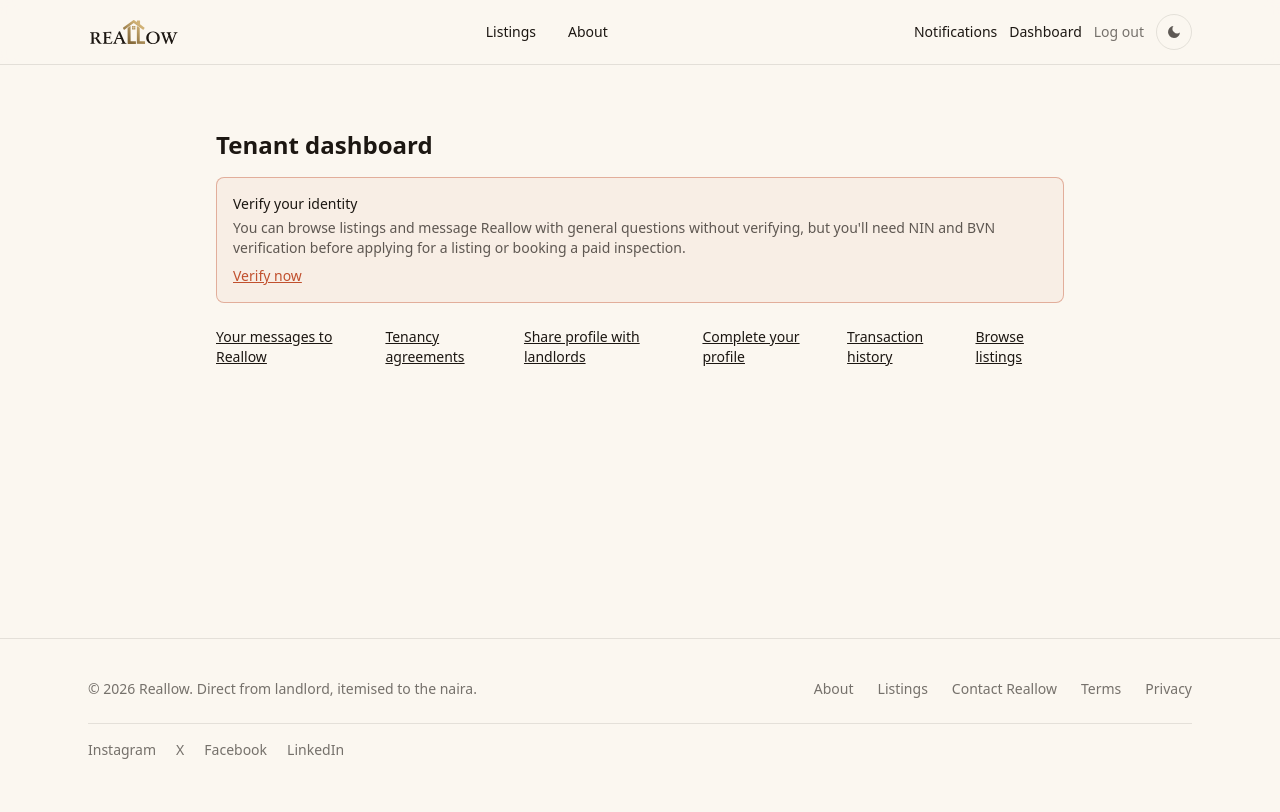
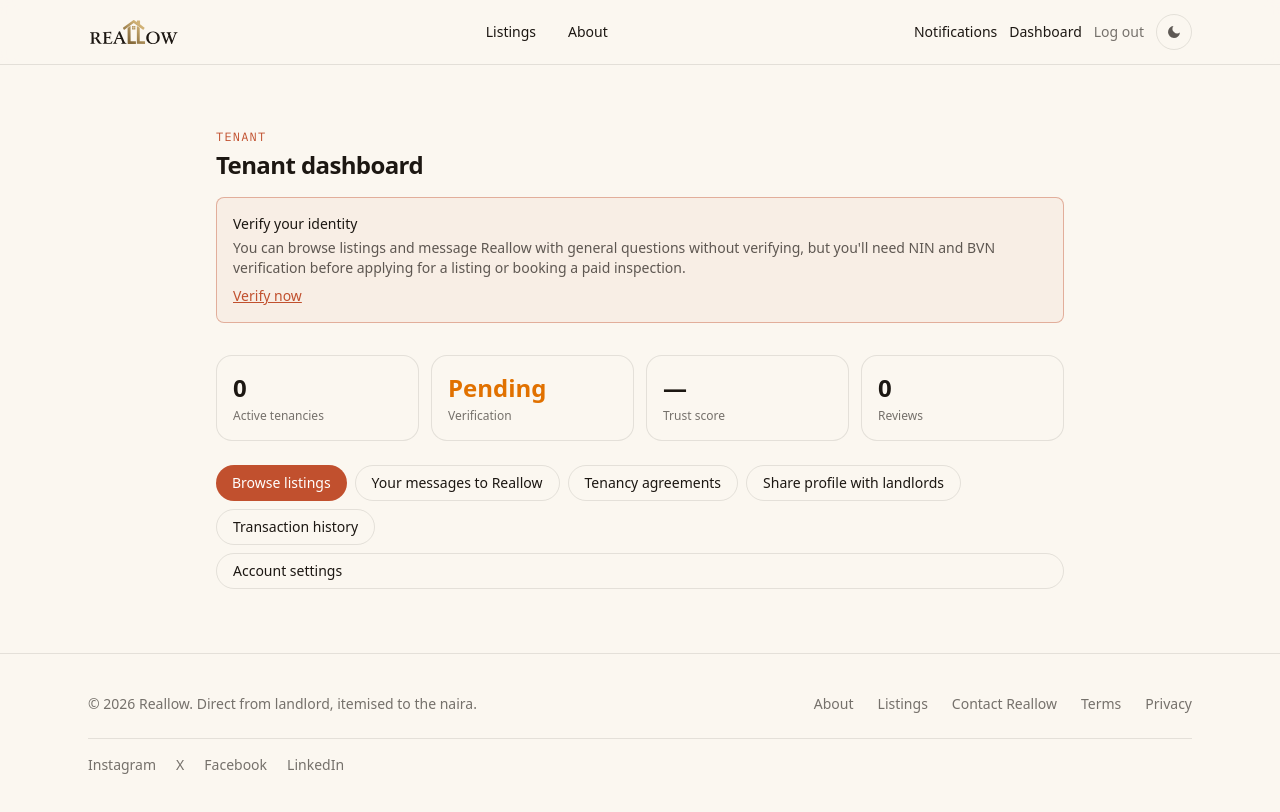
Before and after one commit to rhunor/reelo, a Next.js app: page /dashboard/tenant in a window 1280 px wide. Shown: the top 812 px of the page. Built offline with nearby package versions, Linux system fonts and the light colour scheme; no server answers; the database is empty; sample sign-in values are in the browser's storage.

Commit message:
lohoutbuttonerr

```diff
--- a/src/app/dashboard/admin/page.tsx
+++ b/src/app/dashboard/admin/page.tsx
@@ -1,39 +1,54 @@
-import Link from "next/link";
 import { getCollections } from "@/lib/db";
 import { approveListing, rejectListing, scheduleInspection } from "./actions";
 import { CheckInButton } from "@/components/check-in-button";
+import { DashboardHeader, StatGrid, QuickLinks, AccountSettingsLink } from "@/components/dashboard-shell";
 
 export const dynamic = "force-dynamic";
 
 export default async function AdminDashboardPage() {
-  const { properties } = await getCollections();
-  const pending = await properties.find({ status: "pending_verification" }).sort({ createdAt: 1 }).toArray();
+  const { properties, tickets, agreements } = await getCollections();
+  const [pending, openTicketCount, payoutPendingCount, refundPendingCount] = await Promise.all([
+    properties.find({ status: "pending_verification" }).sort({ createdAt: 1 }).toArray(),
+    tickets.countDocuments({ status: { $in: ["open", "in_progress"] } }),
+    agreements.countDocuments({ "payment.status": "paid_to_reallow" }),
+    agreements.countDocuments({ "payment.refundStatus": "eligible" }),
+  ]);
 
   return (
     <div className="mx-auto w-full max-w-4xl flex-1 px-6 py-16">
-      <h1 className="text-2xl font-semibold">Listings awaiting verification</h1>
-      <p className="mt-2 text-foreground/70">
-        Listing is free for landlords. Approve once the physical inspection confirms the listing,
-        or reject with a reason.
-      </p>
+      <DashboardHeader
+        eyebrow="Admin"
+        title="Admin dashboard"
+        subtitle="Listing is free for landlords. Approve a listing once the physical inspection confirms it, or reject with a reason."
+      />
 
-      <div className="mt-4 flex gap-4 text-sm">
-        <Link href="/dashboard/admin/listings/new" className="underline">
-          Post a property directly
-        </Link>
-        <Link href="/dashboard/admin/agreements" className="underline">
-          Tenancy agreements
-        </Link>
-        <Link href="/dashboard/support" className="underline">
-          Support queue
-        </Link>
+      <StatGrid
+        stats={[
+          { label: "Awaiting verification", value: pending.length, accent: pending.length > 0 ? "amber" : undefined },
+          { label: "Open support tickets", value: openTicketCount, accent: openTicketCount > 0 ? "clay" : undefined },
+          { label: "Payouts pending", value: payoutPendingCount },
+          { label: "Refunds pending", value: refundPendingCount },
+        ]}
+      />
+
+      <QuickLinks
+        links={[
+          { href: "/dashboard/admin/listings/new", label: "Post a property directly" },
+          { href: "/dashboard/admin/agreements", label: "Tenancy agreements" },
+          { href: "/dashboard/support", label: "Support queue" },
+        ]}
+      />
+      <div className="mt-2">
+        <AccountSettingsLink />
       </div>
 
+      <h2 className="mt-10 text-lg font-semibold">Listings awaiting verification</h2>
+
       {pending.length === 0 && (
-        <p className="mt-8 text-foreground/70">Nothing pending right now.</p>
+        <p className="mt-4 text-foreground/70">Nothing pending right now.</p>
       )}
 
-      <div className="mt-8 flex flex-col gap-4">
+      <div className="mt-4 flex flex-col gap-4">
         {pending.map((listing) => (
           <div key={listing._id!.toString()} className="rounded-lg border border-line p-4">
             <p className="font-medium break-words">{listing.title}</p>
--- a/src/app/dashboard/landlord/page.tsx
+++ b/src/app/dashboard/landlord/page.tsx
@@ -6,6 +6,7 @@
 import { ProposeInspectionForm } from "@/components/propose-inspection-form";
 import { VerifiedBadge } from "@/components/verified-badge";
 import { ActiveTenancies } from "@/components/active-tenancies";
+import { DashboardHeader, StatGrid, QuickLinks, AccountSettingsLink } from "@/components/dashboard-shell";
 import type { ListingStatus } from "@/types/models";
 
 const STATUS_LABEL: Record<ListingStatus, string> = {
@@ -41,29 +42,49 @@
     agreements.find({ landlordId: new ObjectId(session.user.id) }).toArray(),
   ]);
   const isVerified = Boolean(user?.verifiedBadge);
+  const activeCount = myAgreements.filter(
+    (a) => a.status === "fully_signed" && !(a.terminatedByLandlord && a.terminatedByTenant),
+  ).length;
+  const liveListingsCount = listings.filter((l) => l.status === "published").length;
+  const awaitingCount = listings.filter((l) => l.status === "pending_verification").length;
 
   return (
     <div className="mx-auto w-full max-w-4xl flex-1 px-6 py-16">
-      <div className="flex items-center justify-between">
-        <div className="flex items-center gap-2">
-          <h1 className="text-2xl font-semibold">Your listings</h1>
-          {isVerified && <VerifiedBadge />}
-        </div>
-        {isVerified ? (
+      <DashboardHeader
+        eyebrow="Landlord"
+        title="Your listings"
+        badge={isVerified && <VerifiedBadge />}
+        action={
+          isVerified ? (
             <Link
               href="/dashboard/landlord/listings/new"
               className="h-10 rounded-full bg-clay px-5 text-sm font-medium leading-10 text-white"
             >
               List a property
             </Link>
-        ) : (
-          <Link
-            href="/dashboard/verify-identity"
-            className="h-10 rounded-full border border-clay px-5 text-sm font-medium leading-10 text-clay"
-          >
-            Verify to list a property
-          </Link>
-        )}
+          ) : undefined
+        }
+      />
+
+      <StatGrid
+        stats={[
+          { label: "Live listings", value: liveListingsCount },
+          { label: "Awaiting inspection", value: awaitingCount, accent: awaitingCount > 0 ? "amber" : undefined },
+          { label: "Active tenancies", value: activeCount },
+          { label: "Verification", value: isVerified ? "Verified" : "Pending", accent: isVerified ? "verified" : "amber" },
+        ]}
+      />
+
+      <QuickLinks
+        links={[
+          { href: "/dashboard/landlord/candidates", label: "Interested tenants" },
+          { href: "/dashboard/landlord/tickets", label: "Your messages to Reallow" },
+          { href: "/dashboard/landlord/agreements", label: "Tenancy agreements" },
+          { href: "/dashboard/landlord/transactions", label: "Transaction history" },
+        ]}
+      />
+      <div className="mt-2">
+        <AccountSettingsLink />
       </div>
 
       {!isVerified && (
@@ -74,26 +95,11 @@
             Listing is free — Reallow&apos;s agent still visits in person to confirm the property
             before it goes live.
           </p>
+          <Link href="/dashboard/verify-identity" className="mt-2 inline-block text-clay underline">
+            Verify now
+          </Link>
         </div>
       )}
-
-      <div className="mt-4 flex gap-4 text-sm">
-        <Link href="/dashboard/landlord/candidates" className="underline">
-          Interested tenants
-        </Link>
-        <Link href="/dashboard/landlord/tickets" className="underline">
-          Your messages to Reallow
-        </Link>
-        <Link href="/dashboard/landlord/agreements" className="underline">
-          Tenancy agreements
-        </Link>
-        <Link href="/dashboard/complete-profile" className="underline">
-          Complete your profile
-        </Link>
-        <Link href="/dashboard/landlord/transactions" className="underline">
-          Transaction history
-        </Link>
-      </div>
 
       <ActiveTenancies agreements={myAgreements} />
 
--- a/src/app/dashboard/tenant/page.tsx
+++ b/src/app/dashboard/tenant/page.tsx
@@ -5,6 +5,7 @@
 import { getCollections } from "@/lib/db";
 import { VerifiedBadge } from "@/components/verified-badge";
 import { ActiveTenancies } from "@/components/active-tenancies";
+import { DashboardHeader, StatGrid, QuickLinks, AccountSettingsLink } from "@/components/dashboard-shell";
 
 export const dynamic = "force-dynamic";
 
@@ -18,12 +19,17 @@
     agreements.find({ tenantId: new ObjectId(session.user.id) }).toArray(),
   ]);
 
+  const activeCount = myAgreements.filter(
+    (a) => a.status === "fully_signed" && !(a.terminatedByLandlord && a.terminatedByTenant),
+  ).length;
+
   return (
     <div className="mx-auto w-full max-w-4xl flex-1 px-6 py-16">
-      <div className="flex items-center gap-2">
-        <h1 className="text-2xl font-semibold">Tenant dashboard</h1>
-        {user?.verifiedBadge && <VerifiedBadge />}
-      </div>
+      <DashboardHeader
+        eyebrow="Tenant"
+        title="Tenant dashboard"
+        badge={user?.verifiedBadge && <VerifiedBadge />}
+      />
 
       {!user?.verifiedBadge && (
         <div className="mt-4 rounded-lg border border-clay/40 bg-clay/5 p-4 text-sm">
@@ -39,32 +45,29 @@
         </div>
       )}
 
-      {user?.ratingCount ? (
-        <p className="mt-6 text-sm text-foreground/70">
-          Your trust score: {user.ratingAverage!.toFixed(1)}/5 from {user.ratingCount} review
-          {user.ratingCount === 1 ? "" : "s"}
-        </p>
-      ) : null}
+      <StatGrid
+        stats={[
+          { label: "Active tenancies", value: activeCount },
+          { label: "Verification", value: user?.verifiedBadge ? "Verified" : "Pending", accent: user?.verifiedBadge ? "verified" : "amber" },
+          {
+            label: "Trust score",
+            value: user?.ratingCount ? `${user.ratingAverage!.toFixed(1)}/5` : "—",
+          },
+          { label: "Reviews", value: user?.ratingCount ?? 0 },
+        ]}
+      />
 
-      <div className="mt-6 flex gap-4 text-sm">
-        <Link href="/dashboard/tenant/tickets" className="underline">
-          Your messages to Reallow
-        </Link>
-        <Link href="/dashboard/tenant/agreements" className="underline">
-          Tenancy agreements
-        </Link>
-        <Link href="/dashboard/tenant/profile" className="underline">
-          Share profile with landlords
-        </Link>
-        <Link href="/dashboard/complete-profile" className="underline">
-          Complete your profile
-        </Link>
-        <Link href="/dashboard/tenant/transactions" className="underline">
-          Transaction history
-        </Link>
-        <Link href="/listings" className="underline">
-          Browse listings
-        </Link>
+      <QuickLinks
+        links={[
+          { href: "/listings", label: "Browse listings", primary: true },
+          { href: "/dashboard/tenant/tickets", label: "Your messages to Reallow" },
+          { href: "/dashboard/tenant/agreements", label: "Tenancy agreements" },
+          { href: "/dashboard/tenant/profile", label: "Share profile with landlords" },
+          { href: "/dashboard/tenant/transactions", label: "Transaction history" },
+        ]}
+      />
+      <div className="mt-2">
+        <AccountSettingsLink />
       </div>
 
       <ActiveTenancies agreements={myAgreements} />
--- /dev/null
+++ b/src/components/dashboard-shell.tsx
@@ -0,0 +1,92 @@
+import Link from "next/link";
+import type { ReactNode } from "react";
+
+export function DashboardHeader({
+  eyebrow,
+  title,
+  subtitle,
+  badge,
+  action,
+}: {
+  eyebrow: string;
+  title: string;
+  subtitle?: string;
+  badge?: ReactNode;
+  action?: ReactNode;
+}) {
+  return (
+    <div className="flex flex-wrap items-start justify-between gap-4">
+      <div>
+        <p className="font-mono text-xs tracking-widest text-clay uppercase">{eyebrow}</p>
+        <div className="mt-1 flex items-center gap-2">
+          <h1 className="text-2xl font-semibold tracking-tight">{title}</h1>
+          {badge}
+        </div>
+        {subtitle && <p className="mt-2 max-w-xl text-sm text-foreground/70">{subtitle}</p>}
+      </div>
+      {action}
+    </div>
+  );
+}
+
+export function StatGrid({
+  stats,
+}: {
+  stats: { label: string; value: string | number; accent?: "clay" | "verified" | "amber" }[];
+}) {
+  const accentClass = {
+    clay: "text-clay",
+    verified: "text-verified",
+    amber: "text-amber-600",
+  } as const;
+
+  return (
+    <div className="mt-8 grid grid-cols-2 gap-3 sm:grid-cols-4">
+      {stats.map((stat) => (
+        <div key={stat.label} className="rounded-2xl border border-line bg-background p-4">
+          <p
+            className={`text-2xl font-semibold tabular-nums ${stat.accent ? accentClass[stat.accent] : "text-foreground"}`}
+          >
+            {stat.value}
+          </p>
+          <p className="mt-1 text-xs text-foreground/60">{stat.label}</p>
+        </div>
+      ))}
+    </div>
+  );
+}
+
+export function QuickLinks({
+  links,
+}: {
+  links: { href: string; label: string; primary?: boolean }[];
+}) {
+  return (
+    <div className="mt-6 flex flex-wrap gap-2">
+      {links.map((link) => (
+        <Link
+          key={link.href}
+          href={link.href}
+          className={
+            link.primary
+              ? "flex h-9 items-center rounded-full bg-clay px-4 text-sm font-medium text-white transition-opacity hover:opacity-90"
+              : "flex h-9 items-center rounded-full border border-line px-4 text-sm font-medium transition-colors hover:border-clay hover:text-clay"
+          }
+        >
+          {link.label}
+        </Link>
+      ))}
+    </div>
+  );
+}
+
+export function AccountSettingsLink() {
+  return (
+    <Link
+      href="/dashboard/complete-profile"
+      className="flex h-9 items-center rounded-full border border-line px-4 text-sm font-medium transition-colors hover:border-clay hover:text-clay"
+    >
+      Account settings
+    </Link>
+  );
+}
```
Also changed, not shown: src/app/dashboard/support/page.tsx (+23 -8 lines), src/app/error.tsx (added, +20 -0 lines), src/components/mobile-nav.tsx (+9 -1 lines). Lines whose indentation alone changed are shown as unchanged.
